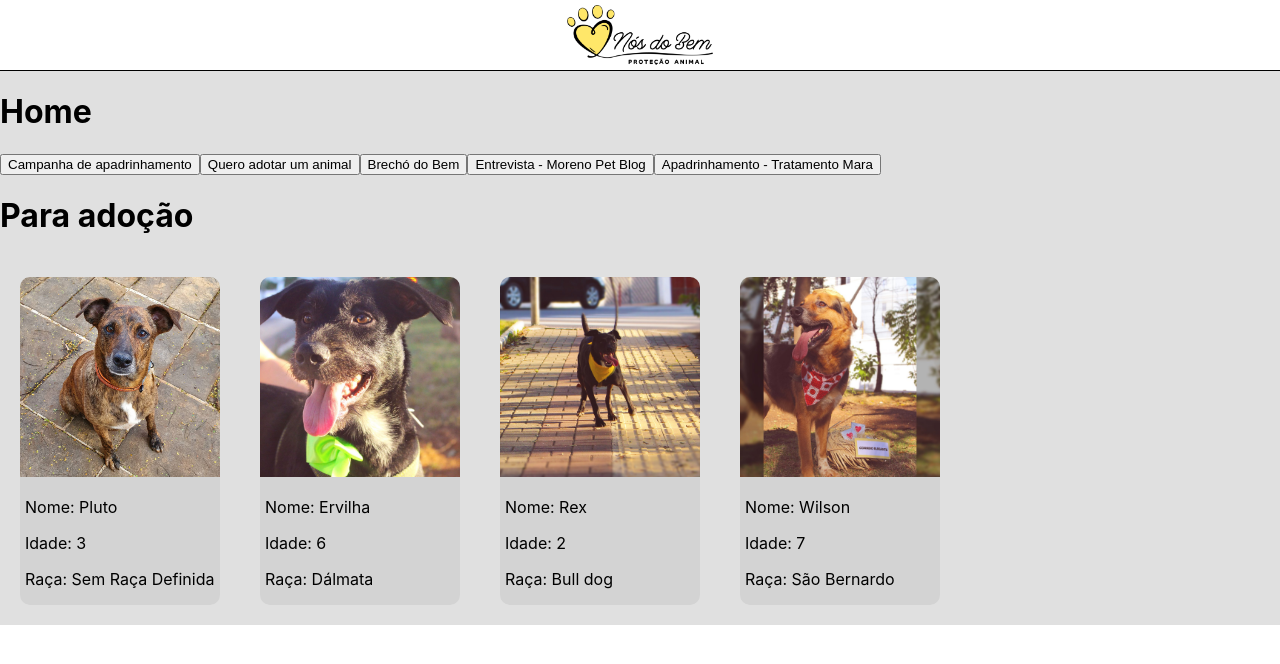
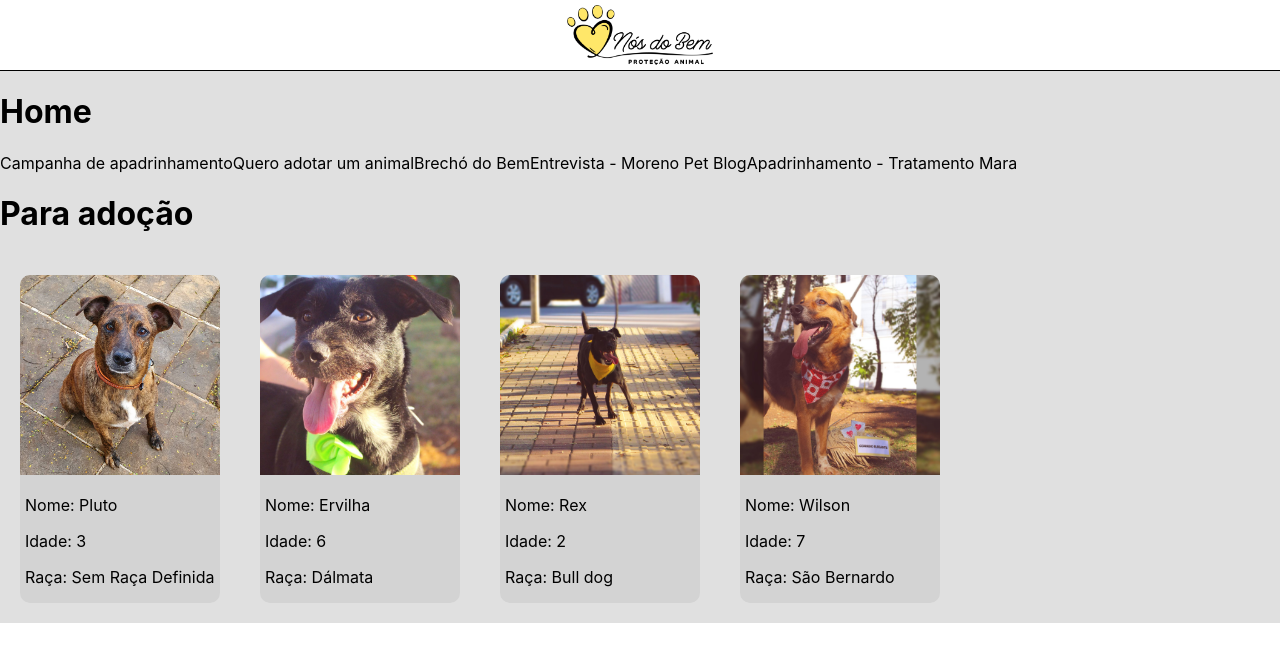
Before and after one commit to NeusaWilbert/nos-do-bem, a React (Create React App) app: page / in a window 1280 px wide. Shown: the top 664 px of the page. Built offline with nearby package versions, Linux system fonts and the light colour scheme.

Commit message:
Remove default style of button and a elements

```diff
--- a/src/index.css
+++ b/src/index.css
@@ -1,13 +1,33 @@
 body {
   margin: 0;
-  font-family: -apple-system, BlinkMacSystemFont, 'Segoe UI', 'Roboto', 'Oxygen',
-    'Ubuntu', 'Cantarell', 'Fira Sans', 'Droid Sans', 'Helvetica Neue',
+  font-family: -apple-system, BlinkMacSystemFont, "Segoe UI", "Roboto", "Oxygen",
+    "Ubuntu", "Cantarell", "Fira Sans", "Droid Sans", "Helvetica Neue",
     sans-serif;
   -webkit-font-smoothing: antialiased;
   -moz-osx-font-smoothing: grayscale;
 }
 
 code {
-  font-family: source-code-pro, Menlo, Monaco, Consolas, 'Courier New',
+  font-family: source-code-pro, Menlo, Monaco, Consolas, "Courier New",
     monospace;
 }
+
+a,
+a:hover,
+a:focus,
+a:active {
+  text-decoration: none;
+  color: inherit;
+}
+
+button,
+input[type="submit"],
+input[type="reset"] {
+  background: none;
+  color: inherit;
+  border: none;
+  padding: 0;
+  font: inherit;
+  cursor: pointer;
+  outline: inherit;
+}
```
